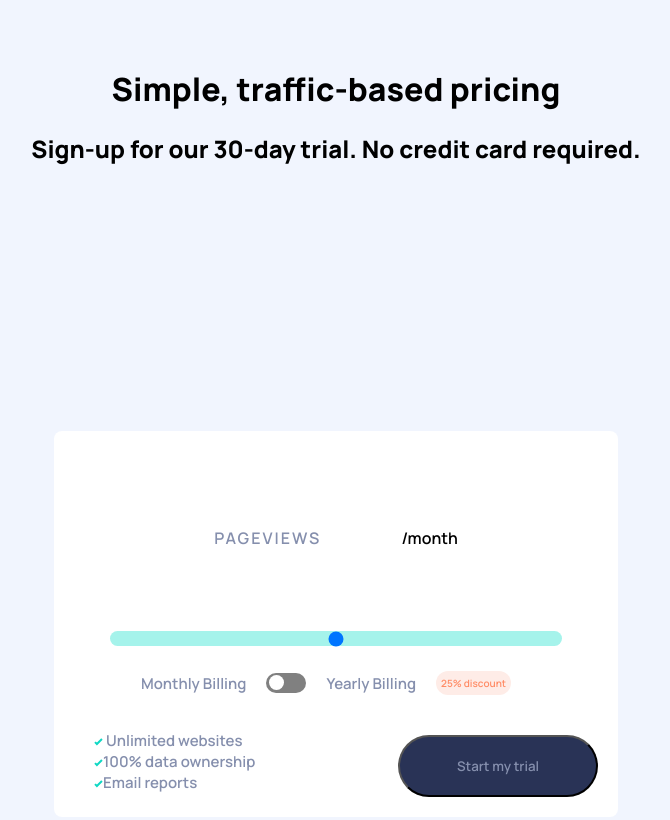
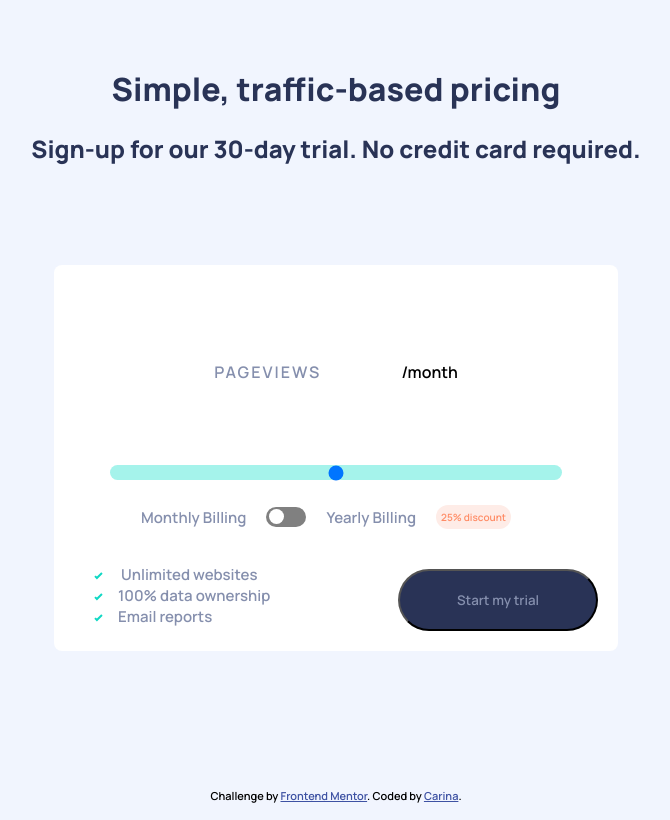
Before and after one commit to ArgoNavis1763/pricingslider, a plain HTML site: page index.html in a window 1280 px wide. Shown: the top 820 px of the page, without its empty margins (304-974 px from the left). Drawn offline with Linux system fonts and the light colour scheme.

Commit message:
more styling

```diff
--- a/index.html
+++ b/index.html
@@ -24,6 +24,7 @@
   </head>
   <body>
     <div class="header">
+
       <h1>Simple, traffic-based pricing</h1>
       <h2>Sign-up for our 30-day trial. No credit card required.</h2>
     </div>
@@ -55,9 +56,9 @@
       </div>
       <div class="trial-list">
         <ul class="list">
-          <li><img src="/images/icon-check.svg" /> Unlimited websites</li>
-          <li><img src="/images/icon-check.svg" />100% data ownership</li>
-          <li><img src="/images/icon-check.svg" />Email reports</li>
+          <li><img class="tick" src="/images/icon-check.svg" /> Unlimited websites</li>
+          <li><img class="tick" src="/images/icon-check.svg" />100% data ownership</li>
+          <li><img class="tick" src="/images/icon-check.svg" />Email reports</li>
         </ul>
 
         <button type="button" id="trial" class="trial">Start my trial</div>
--- a/index.js
+++ b/index.js
@@ -46,4 +46,15 @@ slider.addEventListener("change", (event) =>
 
 });
 
-const toggleElement = document.getElementById("toggle");
+// const toggleElement = document.getElementById("toggle");
+
+// toggleElement.addEventListener("change", () {
+//     if (this.checked) {
+//         returns ="£6";
+//         returns ="£9";
+//         returns ="£12";
+//         returns ="£18";
+//         returns ="£27";
+
+//         toggleElement.innerText = returns;
+// });
--- a/style.css
+++ b/style.css
@@ -6,6 +6,7 @@ body {
 .header {
   text-align: center;
   margin-top: 67px;
+  color: hsl(227, 35%, 25%);
 }
 
 h1 h2 {
@@ -15,11 +16,16 @@ h1 h2 {
 .container {
   text-align: center;
   background-color: white;
-  margin-top: 266px;
+  margin-top: 100px;
   margin-left: 350px;
   margin-right: 350px;
   margin-bottom: 137px;
   border-radius: 8px;
+}
+
+.changes {
+  display: flex;
+  flex-direction: row;
 }
 
 .pageviews {
@@ -141,6 +147,9 @@ input:checked + .toggle:before {
   justify-content: space-between;
 }
 
+.tick {
+  margin-right: 15px;
+}
 .trial {
   background-color: hsl(227, 35%, 25%);
   color: hsl(225, 20%, 60%);
```
